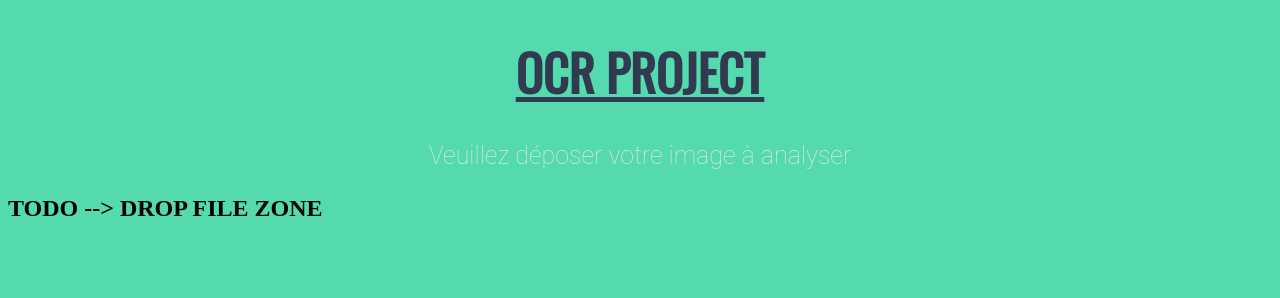
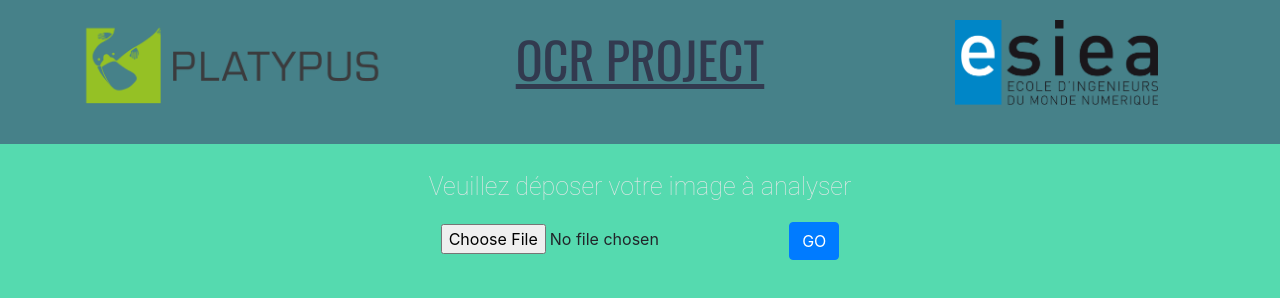
Before and after one commit to JoffreyFrancesch/OCR, a website: page pages/home.html in a window 1280 px wide. Drawn offline with nearby package versions, Linux system fonts and the light colour scheme.

Commit message:
Mise a jour

```diff
--- /dev/null
+++ b/out.json
@@ -0,0 +1 @@
+{"locations":[],"properties":[],"mid":"","locale":"","description":"cOU","score":0,"confidence":0,"topicality":0,"boundingPoly":{"vertices":[{"x":3095,"y":403},{"x":3093,"y":336},{"x":3119,"y":335},{"x":3121,"y":402}]}}
--- a/package.json
+++ b/package.json
@@ -9,6 +9,9 @@
   "author": "",
   "license": "ISC",
   "dependencies": {
-    "@google-cloud/storage": "^1.5.0"
+    "@google-cloud/storage": "^1.5.0",
+    "@google-cloud/vision": "^0.14.0",
+    "express": "^4.16.2",
+    "jsonfile": "^4.0.0"
   }
 }
--- /dev/null
+++ b/pages/home.css
@@ -0,0 +1,42 @@
+body{
+  background-color: #55DAAF;
+}
+
+h1{
+
+  font-family: 'Oswald', sans-serif;
+  margin-top: 7%;
+  font-size: 50px;
+  text-decoration: underline;
+  text-decoration-color: #323A4F;
+  color : #323A4F;
+  text-align: center;
+}
+
+p{
+  text-align: center;
+  font-family: 'Roboto',monospace;
+  font-size: 25px;
+  color: #E1E6E6;
+  font-weight: lighter;
+}
+
+.platypus{
+  width: 75%;
+  margin-left: 20%;
+  margin-top: 5%;
+}
+
+.esiea{
+  width: 50%;
+  margin-left: 20%;
+  margin-top: 5%;
+}
+
+.input{
+  text-align: center;
+}
+
+.row{
+  background-color: #468189
+}
--- a/pages/home.html
+++ b/pages/home.html
@@ -2,14 +2,31 @@
 <html>
   <head>
     <meta charset="utf-8">
-    <link rel="stylesheet" href="style.css"/>
+    <link href="https://maxcdn.bootstrapcdn.com/bootstrap/4.0.0-beta.2/css/bootstrap.min.css" rel="stylesheet" integrity="sha384-PsH8R72JQ3SOdhVi3uxftmaW6Vc51MKb0q5P2rRUpPvrszuE4W1povHYgTpBfshb" crossorigin="anonymous">
+    <link rel="stylesheet" href="home.css"/>
     <link href="https://fonts.googleapis.com/css?family=Oswald" rel="stylesheet">
     <link href="https://fonts.googleapis.com/css?family=Roboto+Mono" rel="stylesheet">
     <title>OCR PROJECT</title>
   </head>
   <body>
-    <h1>OCR PROJECT</h1>
+    <div class="row">
+      <div class="col-md-4">
+        <img class="platypus" src="platypus_logo.png">
+      </div>
+      <div class="col-md-4">
+        <h1>OCR PROJECT</h1>
+        <br>
+        <br>
+      </div>
+      <div class="col-md-4">
+        <img class="esiea" src="logo-esiea-transparent.png">
+      </div>
+    </div>
+    <br>
     <p>Veuillez déposer votre image à analyser</p>
-    <h2>TODO --> DROP FILE ZONE</h2>
+    <div class="input">
+      <input type="file" name="image" accept="image/*">
+      <button class="btn btn-primary" >GO</button>
+    </div>
   </body>
 </html>
--- a/pages/style.css
+++ /dev/null
@@ -1,20 +0,0 @@
-body{
-  background-color: #55DAAF;
-}
-
-h1{
-  font-family: 'Oswald', sans-serif;
-  font-size: 50px;
-  text-decoration: underline;
-  text-decoration-color: #323A4F;
-  color : #323A4F;
-  text-align: center;
-}
-
-p{
-  text-align: center;
-  font-family: 'Roboto',monospace;
-  font-size: 25px;
-  color: #E1E6E6;
-  font-weight: lighter;
-}
```
Also changed, not shown: OCR PROJECT-4fa5ae80aba8.json (deleted, +0 -12 lines), OCRPROJECT-2ccc1ef067f8.json (added, +12 -0 lines), index.js (+28 -4 lines), README.md (deleted), image.jpg (deleted), pages/logo-esiea-transparent.png (added), pages/platypus_logo.png (added), 4 other files.
